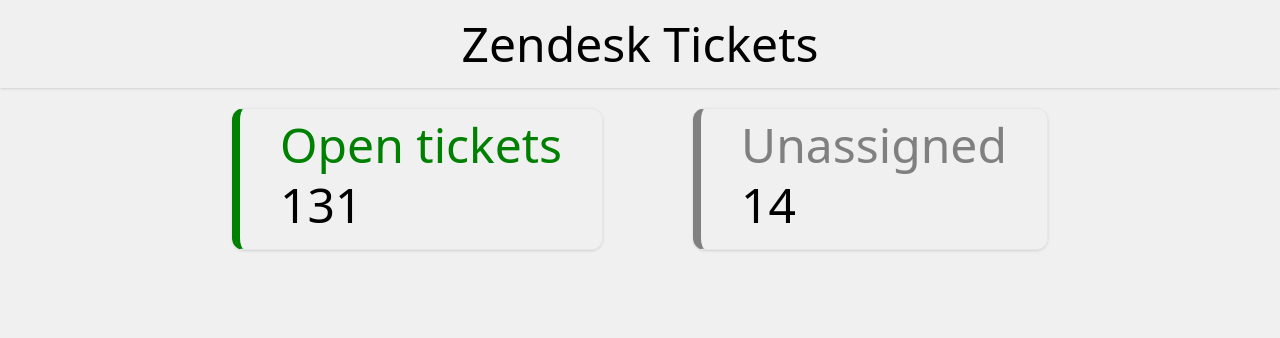
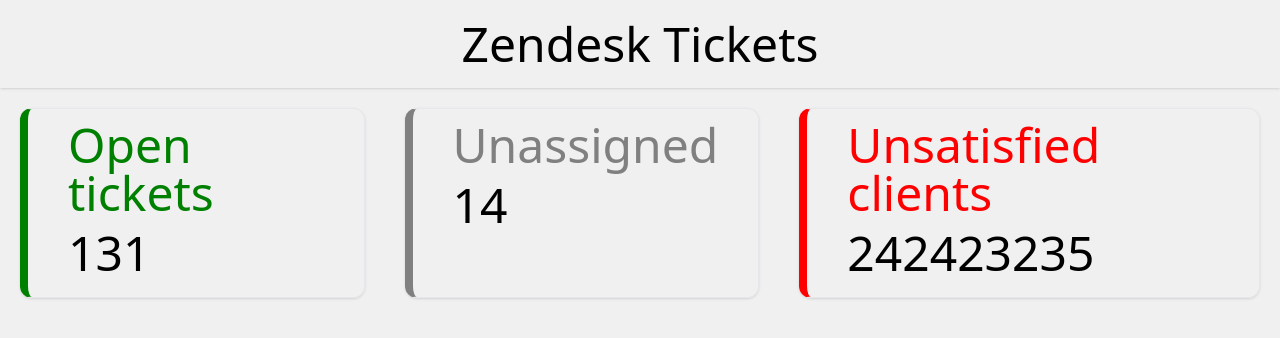
Before and after one commit to dangather/montoring, a Nuxt app in the folder frontend/: page / in a window 1280 px wide. Shown: the top 338 px of the page. Built offline with nearby package versions, Linux system fonts and the light colour scheme; no server answers.

Commit message:
sadfasdf

```diff
--- a/frontend/components/zendesk.vue
+++ b/frontend/components/zendesk.vue
@@ -2,14 +2,18 @@
     <div class="p-5 text-center shadow text-5xl">
         Zendesk Tickets
     </div>
-    <div class="flex justify-center">
+
+    <div class="flex justify-center ">
         <zcards title="Open tickets" colour="green" border="8px solid green">
                 131
         </zcards>
-    <Icon name="mdi:youtube" width="50" color="#15CA82"/>
         <zcards  title="Unassigned" colour="grey" border="8px solid grey">
             14
         </zcards>
+        <zcards  title="Unsatisfied clients" colour="red" border="8px solid red">
+            242423235
+        </zcards>
+
     </div>
 </template>
 
```
Lines whose indentation alone changed are shown as unchanged.
